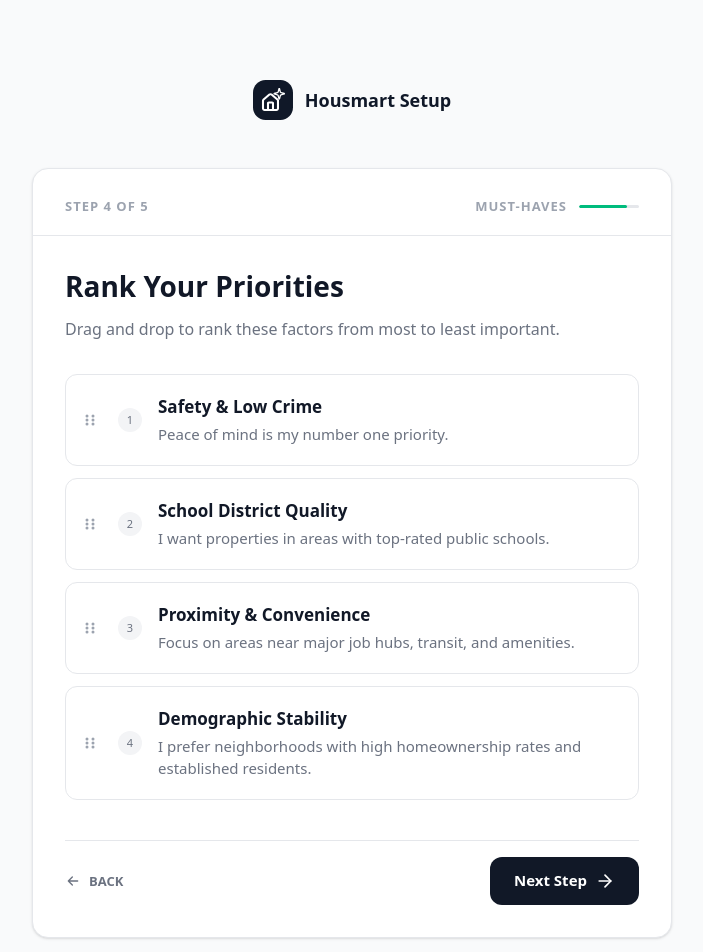
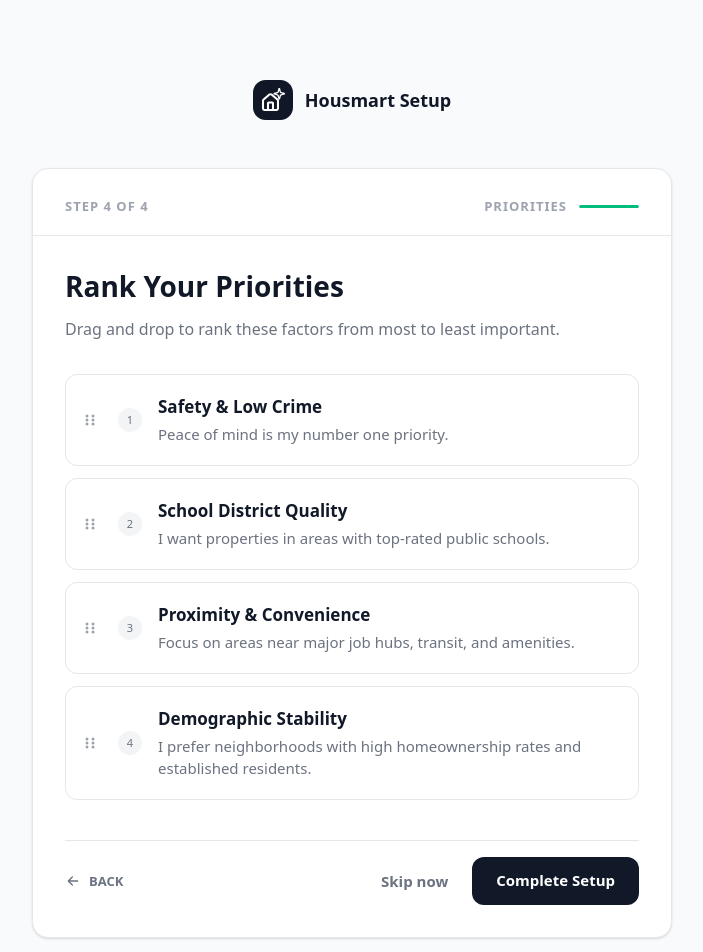
Before and after one commit to tanshuai2008/HouSmart, a Next.js app in the folder frontend/: page /auth/setup/priorities in a window 1280 px wide. Shown: the top 952 px of the page, without its empty margins (288-991 px from the left). Built offline with nearby package versions, Linux system fonts and the light colour scheme.

Commit message:
updated setup pages

```diff
--- a/frontend/src/app/auth/setup/market/page.tsx
+++ /dev/null
@@ -1,99 +0,0 @@
-"use client";
-
-import React, { useEffect, useState } from "react";
-import { useRouter } from "next/navigation";
-import { useSetup } from "@/context/SetupContext";
-import { StepIndicator } from "@/components/layout/StepIndicator";
-import { Input } from "@/components/ui/Input";
-import { Button } from "@/components/ui/Button";
-
-export default function MarketStep() {
-    const router = useRouter();
-    const { data, updateData, isStepValid } = useSetup();
-    const [localMarket, setLocalMarket] = useState(data.market || "");
-
-    const handleNext = () => {
-        // Save to global context
-        updateData({ market: localMarket });
-
-        // Simulating the final submission
-        setTimeout(() => {
-            alert(JSON.stringify({ ...data, market: localMarket }, null, 2));
-            // router.push("/dashboard");
-        }, 300);
-    };
-
-    return (
-        <>
-            <StepIndicator currentStep={5} title="REGION" />
-
-            <div className="p-8 flex flex-col items-center">
-                <div className="w-full mb-8">
-                    <h1 className="font-semibold text-[28px] leading-[36px] text-[#111827] mb-3">
-                        Target Market
-                    </h1>
-                    <p className="font-normal text-[16px] leading-[26px] text-[#6B7280]">
-                        Enter your primary market of interest.
-                    </p>
-                </div>
-
-                <div className="w-full mb-10 p-5 rounded-[12px] bg-[#F9FAFB] border border-[#E5E7EB]">
-                    <Input
-                        type="text"
-                        placeholder="Seattle, WA"
-                        value={localMarket}
-                        onChange={(e) => setLocalMarket(e.target.value)}
-                        icon={
-                            <svg width="16" height="16" viewBox="0 0 24 24" fill="none" stroke="currentColor" strokeWidth="2" strokeLinecap="round" strokeLinejoin="round">
-                                <path d="M21 10c0 7-9 13-9 13s-9-6-9-13a9 9 0 0 1 18 0z"></path>
-                                <circle cx="12" cy="10" r="3"></circle>
-                            </svg>
-                        }
-                        className="bg-white"
-                    />
-
-                    <div className="mt-6">
-                        <span className="block font-semibold text-[11px] leading-[14px] tracking-[1px] text-[#9CA3AF] uppercase mb-3">
-                            POPULAR MARKETS
-                        </span>
-                        <div className="flex flex-wrap gap-2">
-                            {["Seattle", "Austin", "Nashville", "Denver"].map((city) => (
-                                <button
-                                    key={city}
-                                    onClick={() => setLocalMarket(city)}
-                                    className={`px-4 py-2 rounded-full border text-[13px] font-medium transition-colors ${localMarket === city
-                                        ? "bg-[#111827] border-[#111827] text-white"
-                                        : "bg-white border-[#E5E7EB] text-[#6B7280] hover:border-[#D1D5DC] hover:text-[#374151]"
-                                        }`}
-                                >
-                                    {city}
-                                </button>
-                            ))}
-                        </div>
-                    </div>
-                </div>
-
-                <div className="w-full flex items-center justify-between pt-4 border-t border-[#E5E7EB]">
-                    <button
-                        onClick={() => router.back()}
-                        className="font-semibold text-[13px] leading-[18px] text-[#6B7280] flex items-center hover:text-[#374151] transition-colors"
-                    >
-                        <svg className="w-4 h-4 mr-2" viewBox="0 0 16 16" fill="none" xmlns="http://www.w3.org/2000/svg">
-                            <path d="M12.6665 8H3.33317M3.33317 8L7.33317 12M3.33317 8L7.33317 4" stroke="currentColor" strokeWidth="1.33333" strokeLinecap="round" strokeLinejoin="round" />
-                        </svg>
-                        BACK
-                    </button>
-
-                    <Button
-                        variant="default"
-                        onClick={handleNext}
-                        disabled={localMarket.trim().length === 0}
-                        className={`w-auto px-6 h-12 text-[15px] font-medium rounded-[12px] bg-[#111827] text-white hover:bg-[#1f2937] ${localMarket.trim().length === 0 ? "opacity-50 cursor-not-allowed" : ""}`}
-                    >
-                        Complete Setup
-                    </Button>
-                </div>
-            </div>
-        </>
-    );
-}
--- a/frontend/src/app/auth/setup/priorities/page.tsx
+++ b/frontend/src/app/auth/setup/priorities/page.tsx
@@ -64,13 +64,13 @@ export default function PrioritiesStep() {
 
     const handleNext = () => {
         if (isStepValid(4)) {
-            router.push("/auth/setup/market");
+            router.push("/dashboard");
         }
     };
 
     return (
         <>
-            <StepIndicator currentStep={4} title="MUST-HAVES" />
+            <StepIndicator currentStep={4} title="PRIORITIES" />
 
             <div className="p-8 flex flex-col items-center">
                 <div className="w-full mb-8">
@@ -121,18 +121,22 @@ export default function PrioritiesStep() {
                         BACK
                     </button>
 
+                    <div className="flex items-center gap-6">
+                        <button
+                            onClick={() => router.push("/dashboard")}
+                            className="font-semibold text-[15px] leading-[22px] text-[#6B7280] hover:text-[#374151] transition-colors"
+                        >
+                            Skip now
+                        </button>
                         <Button
                             variant="default"
                             onClick={handleNext}
                             disabled={!isStepValid(4)}
-                        className={`w-auto px-6 h-12 text-[15px] rounded-[12px] bg-[#111827] text-white hover:bg-[#1f2937] ${!isStepValid(4) ? "opacity-50 cursor-not-allowed" : ""}`}
+                            className={`w-auto px-6 h-12 text-[15px] font-medium rounded-[12px] bg-[#111827] text-white hover:bg-[#1f2937] ${!isStepValid(4) ? "opacity-50 cursor-not-allowed" : ""}`}
                         >
-                        Next Step
-                        <svg className="w-5 h-5 ml-2" viewBox="0 0 24 24" fill="none" xmlns="http://www.w3.org/2000/svg">
-                            <path d="M5 12H19" stroke="currentColor" strokeWidth="2" strokeLinecap="round" strokeLinejoin="round" />
-                            <path d="M12 5L19 12L12 19" stroke="currentColor" strokeWidth="2" strokeLinecap="round" strokeLinejoin="round" />
-                        </svg>
+                            Complete Setup
                         </Button>
+                    </div>
                 </div>
             </div>
         </>
--- a/frontend/src/components/layout/StepIndicator.tsx
+++ b/frontend/src/components/layout/StepIndicator.tsx
@@ -6,7 +6,7 @@ interface StepIndicatorProps {
     title: string;
 }
 
-export const StepIndicator = ({ currentStep, totalSteps = 5, title }: StepIndicatorProps) => {
+export const StepIndicator = ({ currentStep, totalSteps = 4, title }: StepIndicatorProps) => {
     // Calculate progress percentage
     const progress = (currentStep / totalSteps) * 100;
 
```
Lines whose indentation alone changed are shown as unchanged.
